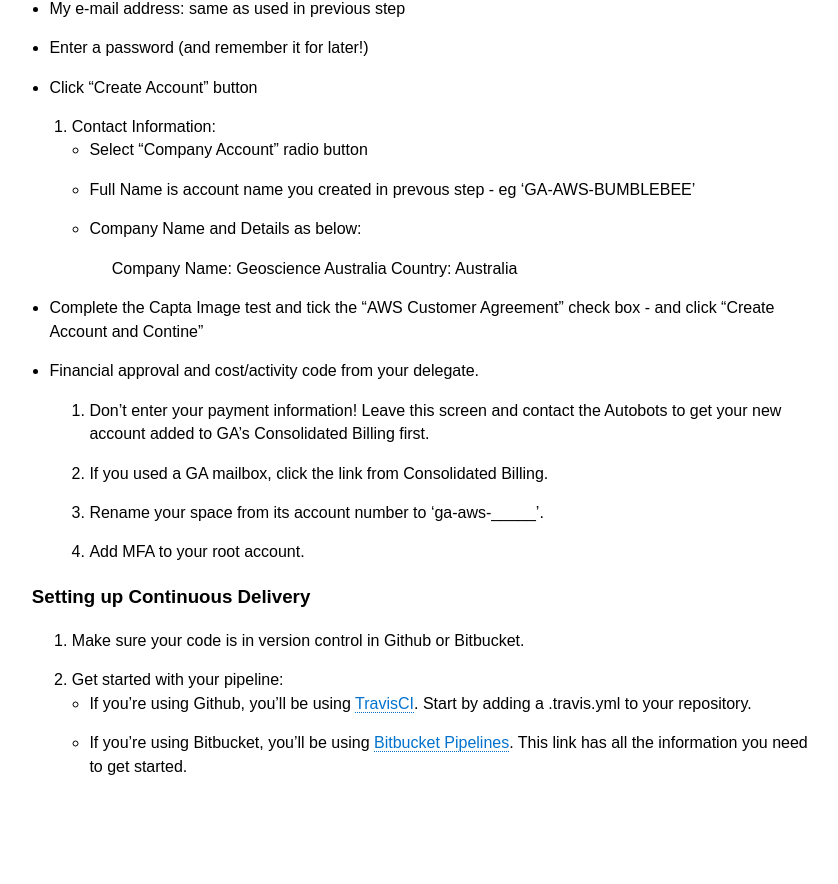
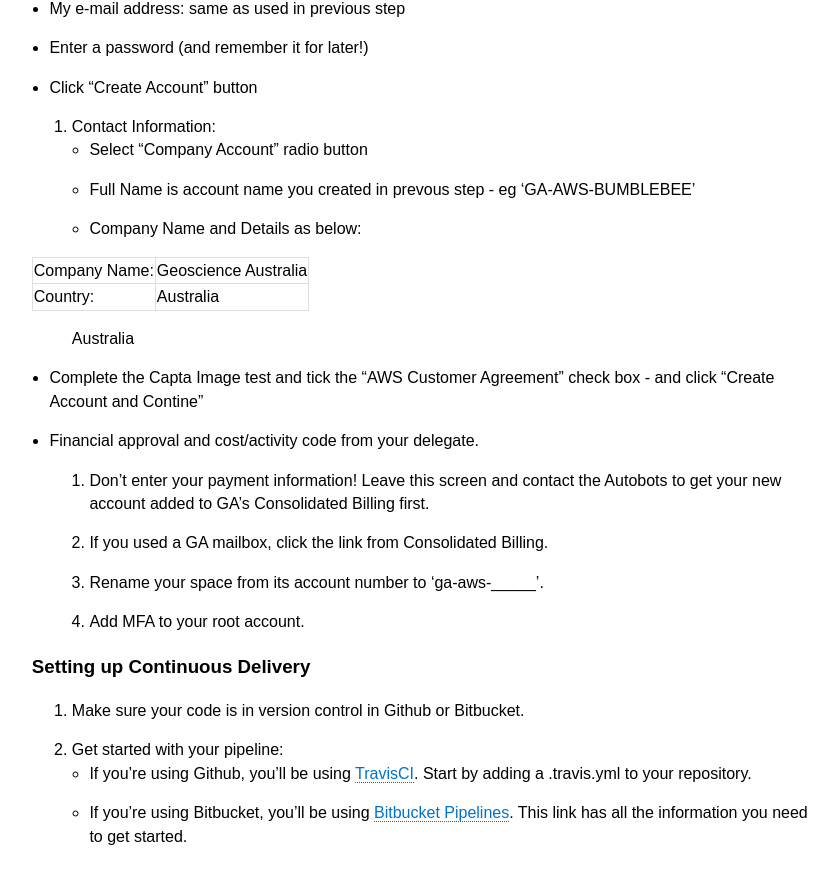
Before and after one commit to GeoscienceAustralia/cloud, a Jekyll site: the page built from docs/_pages/setting_up_index.md, in a window 1280 px wide and 900 px high, scrolled down 1009 px. Shown: the top 884 px of the window, without its empty margins (411-1249 px from the left). Built offline with Jekyll 4.4.1, drawn with Linux system fonts in a browser that asks for light colours.

Commit message:
Update setting_up_index.md

```diff
--- a/docs/_pages/setting_up_index.md
+++ b/docs/_pages/setting_up_index.md
@@ -43,9 +43,18 @@ If you have an application that will eventually become a production service, you
  * Select "Company Account" radio button
  * Full Name is account name you created in prevous step - eg 'GA-AWS-BUMBLEBEE'
  * Company Name and Details as below:
+ <table>
+    <tr>
+        <td>Company Name: </td><td>Geoscience Australia</td>
+    </tr>
+    <tr>
+        <td>Country:</td>
+        <td>Australia</td>
+    </tr>
+ </table>
 
-   > Company Name: Geoscience Australia
-   > Country: Australia
+   >
+   >  Australia
 
  * Complete the Capta Image test and tick the "AWS Customer Agreement" check box - and click "Create Account and Contine"
 
```
